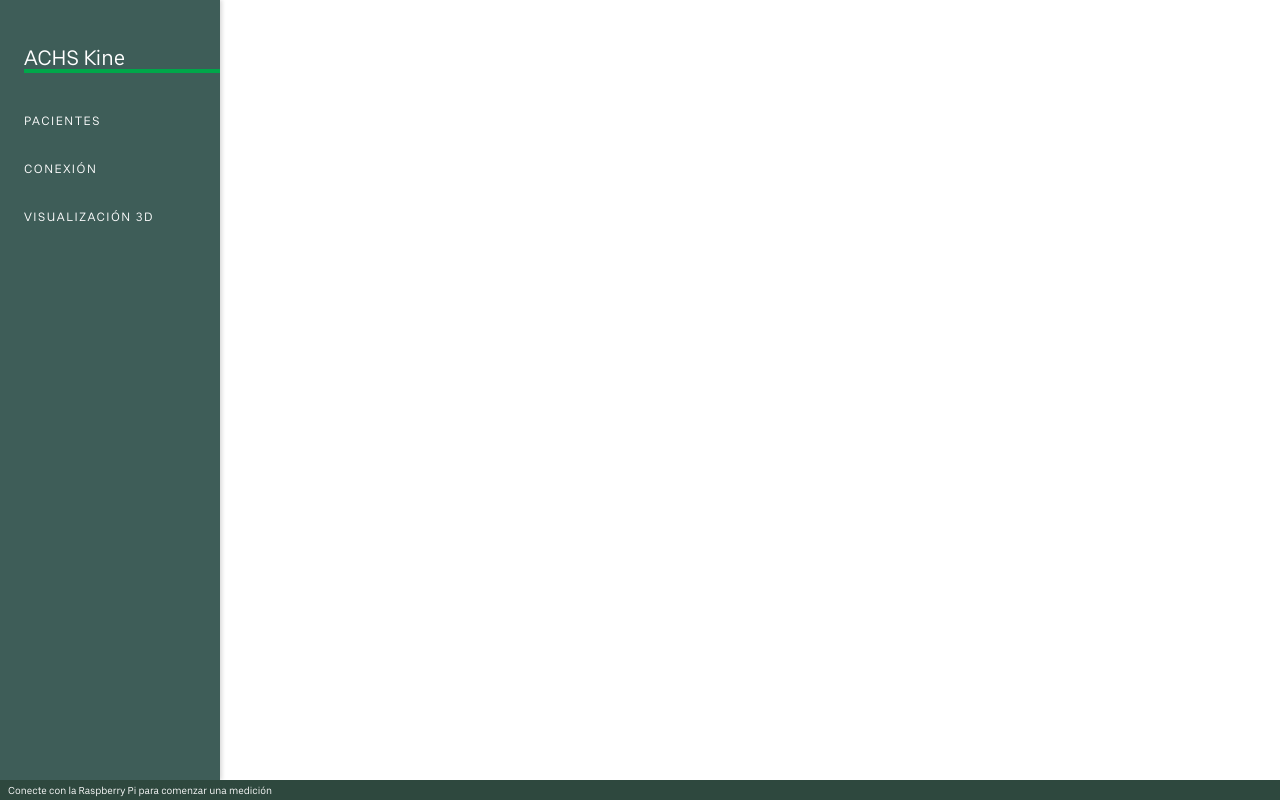
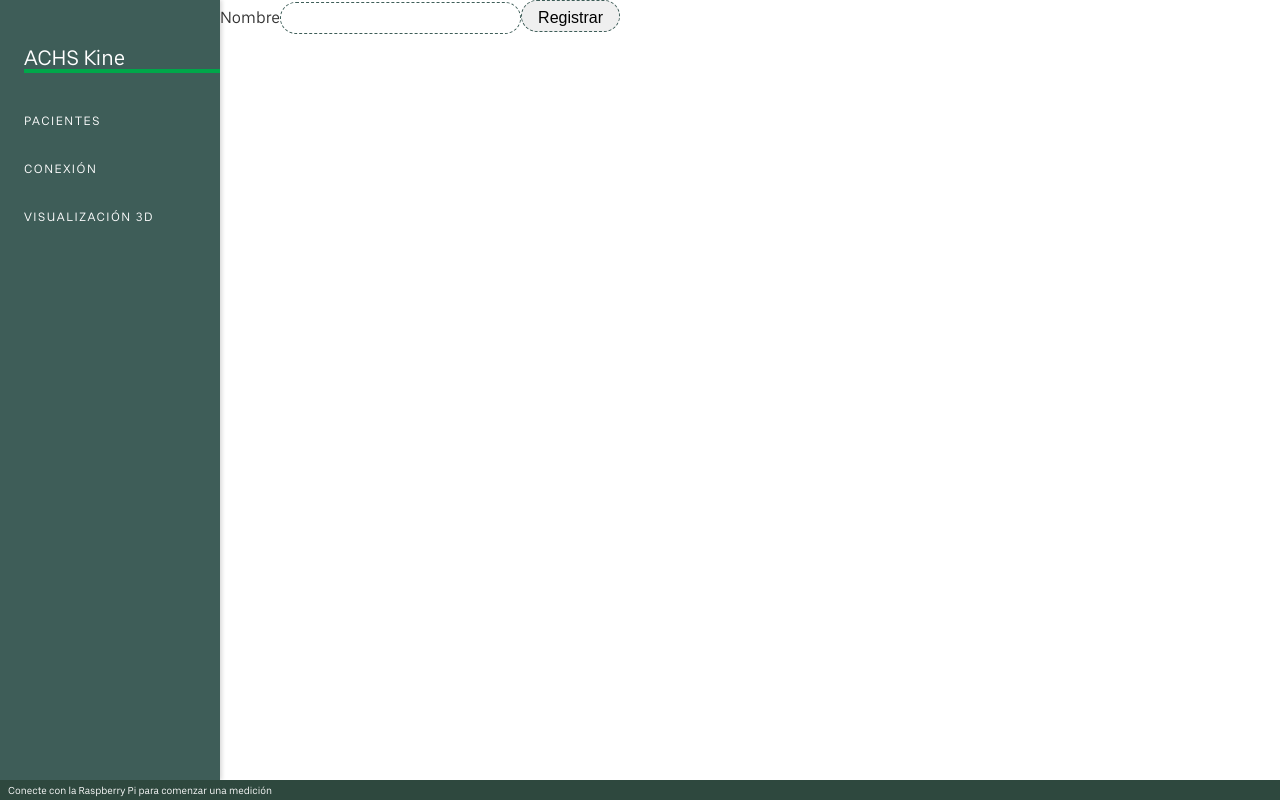
Before and after one commit to alavado/metawear-kine-electron, a React (Create React App) app: page /nuevo_paciente in a window 1280 px wide. Built offline with nearby package versions, Linux system fonts and the light colour scheme; what react-three-fiber would draw is missing.

Commit message:
agrega formulario nuevo paciente

```diff
--- a/src/components/App/App.js
+++ b/src/components/App/App.js
@@ -9,6 +9,7 @@ import { w3cwebsocket } from 'websocket'
 import { useSelector, useDispatch } from 'react-redux'
 import { fijarEstadoConexion, actualizarDispositivos } from '../../redux/actions'
 import SeleccionPrueba from '../SeleccionPrueba'
+import FormularioNuevoPaciente from '../FormularioNuevoPaciente'
 
 const App = () => {
 
@@ -54,6 +55,7 @@ const App = () => {
         </nav>
         <Switch>
           <Route path="/pacientes" component={Pacientes} />
+          <Route path="/nuevo_paciente" component={FormularioNuevoPaciente} />
           <Route path="/seleccion_prueba" component={SeleccionPrueba} />
           <Route path="/paciente/:id" component={FichaPaciente} />
           <Route path="/dispositivos" component={() => (
--- /dev/null
+++ b/src/components/FormularioNuevoPaciente/FormularioNuevoPaciente.js
@@ -0,0 +1,16 @@
+import React from 'react'
+import './FormularioNuevoPaciente.css'
+
+const FormularioNuevoPaciente = () => {
+  return (
+    <div>
+      <form>
+        <label>Nombre</label>
+        <input type="text"></input>
+        <input type="submit" value="Registrar" />
+      </form>
+    </div>
+  )
+}
+
+export default FormularioNuevoPaciente
--- /dev/null
+++ b/src/components/FormularioNuevoPaciente/index.js
@@ -0,0 +1 @@
+export { default } from './FormularioNuevoPaciente'
```
Also changed, not shown: src/components/FormularioNuevoPaciente/FormularioNuevoPaciente.css (added).
